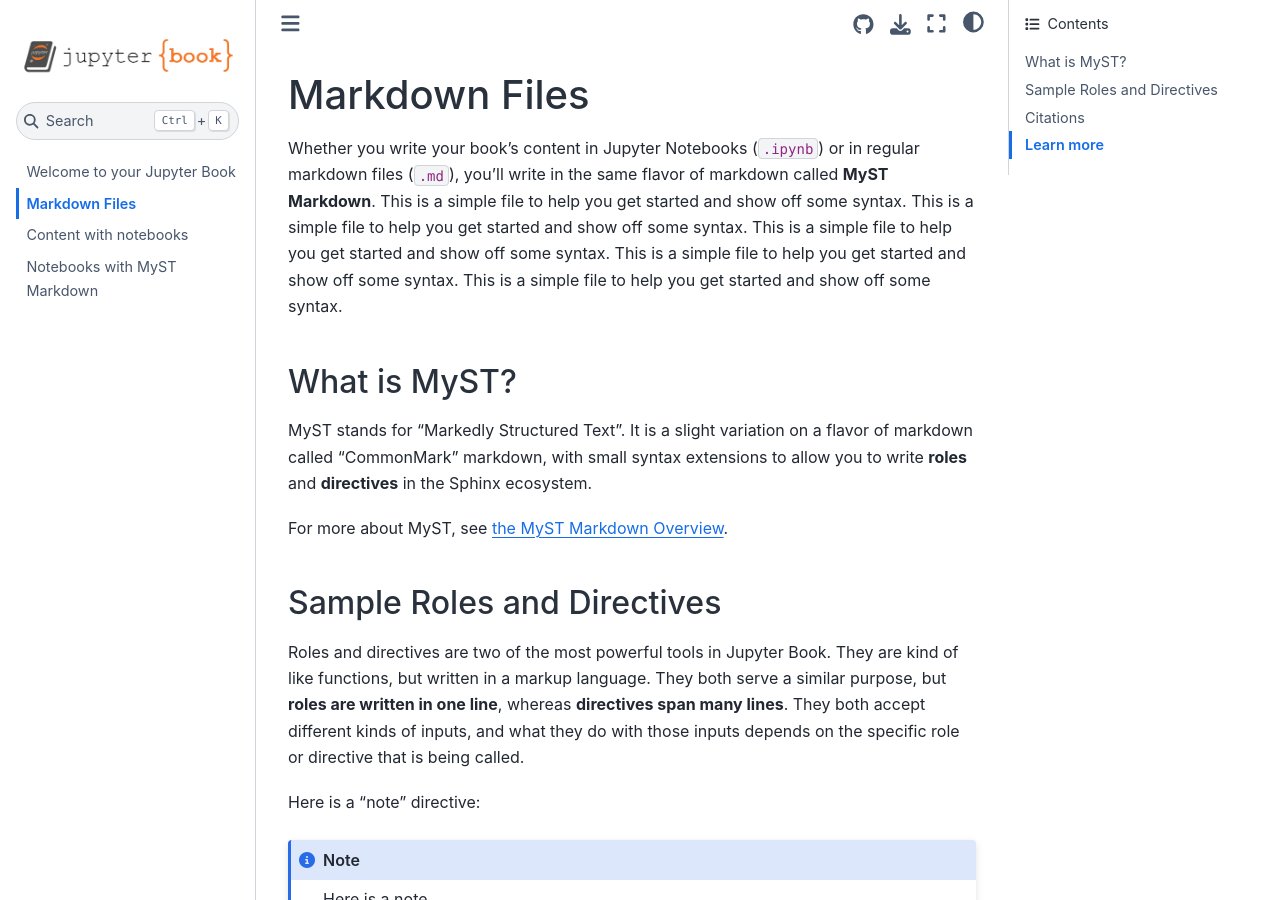
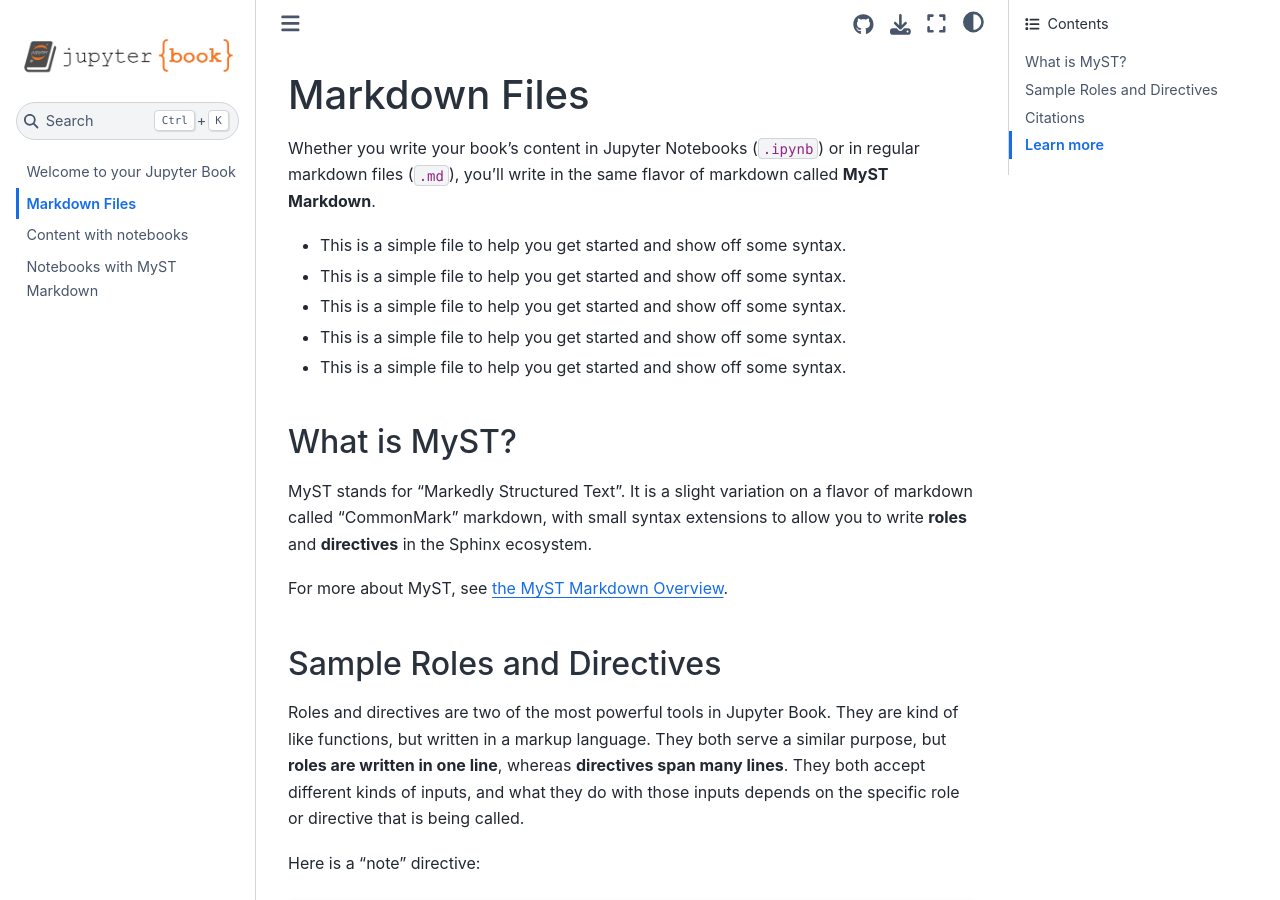
Before and after one commit to reroes/libro-netlify, a Jupyter Book: the page built from markdown.md, in a window 1280 px wide and 900 px high. Built offline with Jupyter Book 1.0.4 settings and Sphinx 7.4.7 and the Sphinx Book theme 1.1.4, drawn with Linux system fonts in a browser that asks for light colours; cross-references to code outside the pages are shown as plain code.

Commit message:
ejemplos

```diff
--- a/markdown.md
+++ b/markdown.md
@@ -3,11 +3,16 @@
 Whether you write your book's content in Jupyter Notebooks (`.ipynb`) or
 in regular markdown files (`.md`), you'll write in the same flavor of markdown
 called **MyST Markdown**.
-This is a simple file to help you get started and show off some syntax.
-This is a simple file to help you get started and show off some syntax.
-This is a simple file to help you get started and show off some syntax.
-This is a simple file to help you get started and show off some syntax.
-This is a simple file to help you get started and show off some syntax.
+
+* This is a simple file to help you get started and show off some syntax.
+
+* This is a simple file to help you get started and show off some syntax.
+
+* This is a simple file to help you get started and show off some syntax.
+
+* This is a simple file to help you get started and show off some syntax.
+
+* This is a simple file to help you get started and show off some syntax.
 
 ## What is MyST?
 
```
